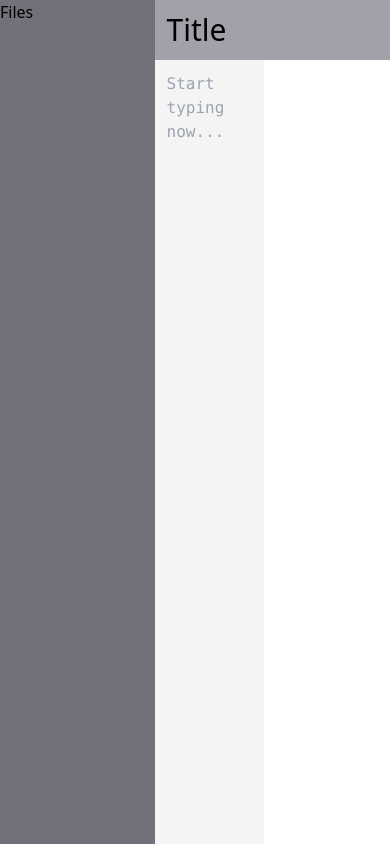
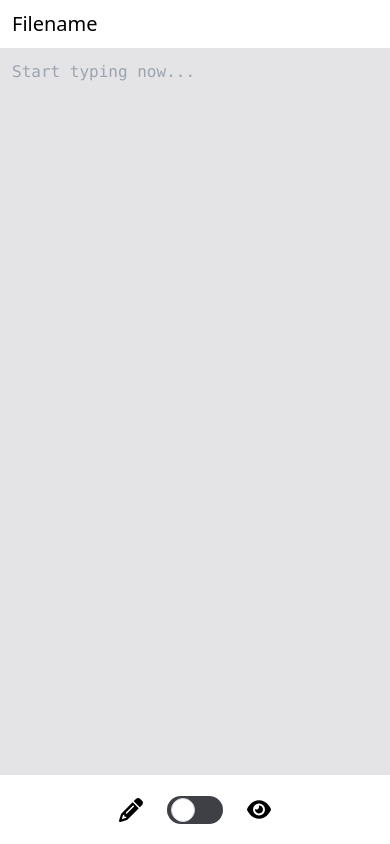
Before and after one commit to shahank42/NotebookMD, a SvelteKit app: page / in a window 390 px wide. Built offline with nearby package versions, Linux system fonts and the light colour scheme.

Commit message:
feat: mobile view

```diff
--- /dev/null
+++ b/src/lib/components/views/DesktopView.svelte
@@ -0,0 +1 @@
+desktop
--- /dev/null
+++ b/src/lib/components/views/MobileView.svelte
@@ -0,0 +1,51 @@
+<script lang="ts">
+	import { marked } from 'marked';
+	import { rawMarkdown } from '$lib/stores/store';
+
+	import editIconUrl from '$lib/assets/editIcon.svg?url';
+	import previewIconUrl from '$lib/assets/previewIcon.svg?url';
+
+	let mobileToggleView = false;
+</script>
+
+<div class="h-full w-full flex flex-col">
+	<div class=" w-full h-14 flex">
+		<input class="w-full px-3 text-xl" type="text" value="Filename" />
+	</div>
+
+	<div class="h-full w-full inline overflow-x-hidden whitespace-nowrap">
+		<div
+			class={`h-full w-full inline-block transition-transform ${
+				mobileToggleView && '-translate-x-full'
+			}`}
+		>
+			<textarea
+				bind:value={$rawMarkdown}
+				placeholder="Start typing now..."
+				class="h-full bg-zinc-200 w-full text-md p-3 font-mono resize-none focus:outline-none appearance-none"
+			/>
+		</div>
+		<!-- DO NOT REMOVE THESE COMMENT LINES BECAUSE SPACE MATTERS!!!
+		-->
+		<article
+			class={`h-full bg-white inline-block transition-transform align-top prose font-serif prose-xl prose-headings w-full whitespace-normal p-5 ${
+				mobileToggleView && '-translate-x-full'
+			} `}
+		>
+			{@html marked.parse($rawMarkdown, { mangle: false, headerIds: false })}
+		</article>
+	</div>
+
+	<div class="w-full flex justify-center items-center h-20 md:hidden">
+		<div class="flex align-middle items-center">
+			<img alt="Edit" src={editIconUrl} class="mr-6 w-6" />
+			<label class="relative inline-flex items-center cursor-pointer">
+				<input type="checkbox" bind:checked={mobileToggleView} class="sr-only peer" />
+				<div
+					class="w-14 h-7 peer-focus:ring-4 rounded-full peer bg-zinc-700 peer-checked:after:translate-x-full peer-checked:after:border-white after:content-[''] after:absolute after:top-0.5 after:left-[4px] after:bg-white after:border-gray-300 after:border after:rounded-full after:h-6 after:w-6 after:transition-all border-zinc-600"
+				/>
+			</label>
+			<img alt="Preview" src={previewIconUrl} class="ml-6 w-6" />
+		</div>
+	</div>
+</div>
--- /dev/null
+++ b/src/lib/stores/store.ts
@@ -0,0 +1,3 @@
+import { writable } from "svelte/store";
+
+export const rawMarkdown = writable<string>("");
--- a/src/routes/+page.svelte
+++ b/src/routes/+page.svelte
@@ -1,26 +1,12 @@
 <script lang="ts">
-	import { marked } from 'marked';
-
-	let rawMarkdown = '';
-
-	let titleBarHeight = 0;
+	import MobileView from '$lib/components/views/MobileView.svelte';
+	import DesktopView from '$lib/components/views/DesktopView.svelte';
 </script>
 
-<main class="min-h-screen flex w-full">
-	<div class="bg-zinc-500 w-64">Files</div>
-	<div class="flex flex-col h-auto w-full">
-		<div class="bg-zinc-400" bind:clientHeight={titleBarHeight}>
-			<p class="text-3xl p-3">Title</p>
-		</div>
-		<div class="flex h-full w-full">
-			<textarea
-				bind:value={rawMarkdown}
-				placeholder="Start typing now..."
-				class="bg-zinc-100 text-md w-0 flex-grow p-3 font-mono resize-none focus:outline-none appearance-none"
-			/>
-			<article class={`w-0 flex-grow prose p-5 font-serif prose-xl prose-headings max-w-none max-h-[calc(100dvh-${titleBarHeight}px)] overflow-y-scroll`}>
-				{@html marked.parse(rawMarkdown, { mangle: false, headerIds: false })}
-			</article>
-		</div>
-	</div>
+<main class="md:hidden h-[100dvh]">
+	<MobileView />
 </main>
+
+<main class="hidden md:flex h-[100dvh]">
+	<DesktopView />
+</main>
```
Also changed, not shown: src/lib/assets/editIcon.svg (added), src/lib/assets/previewIcon.svg (added).
